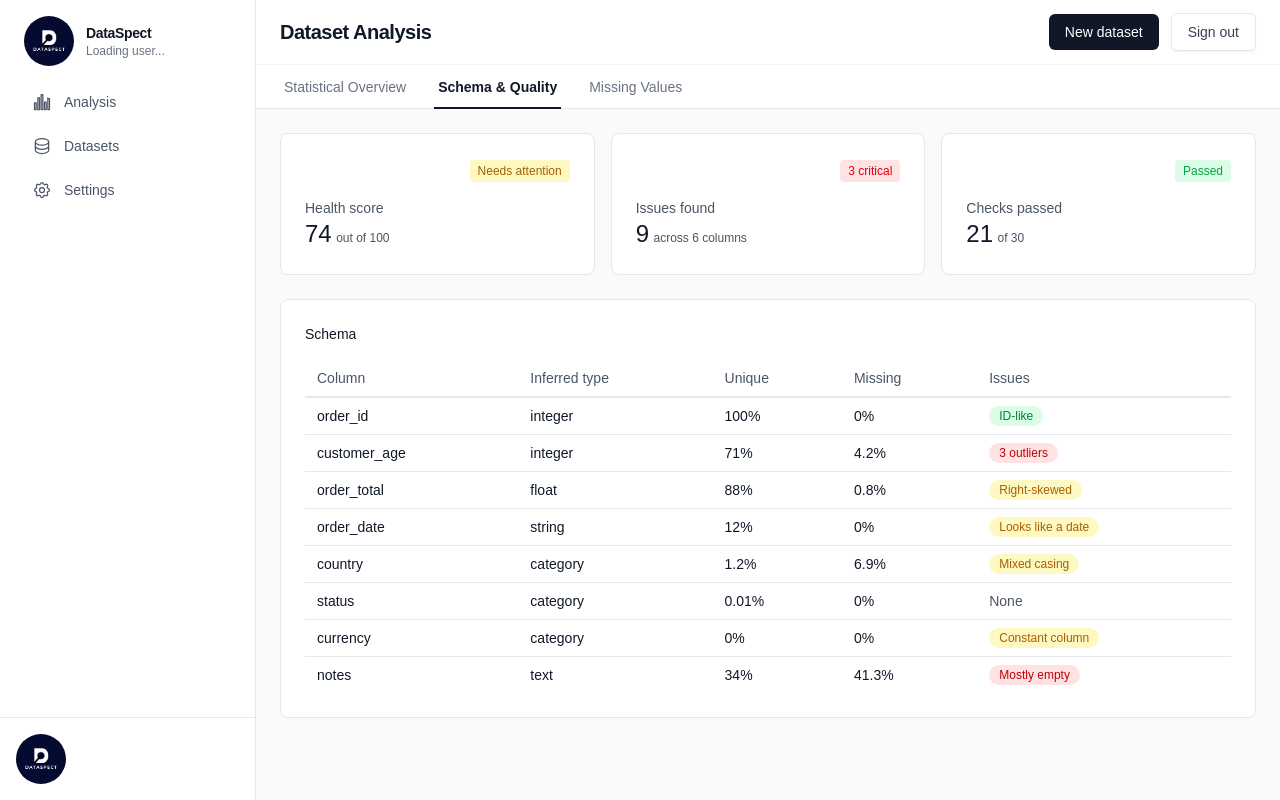
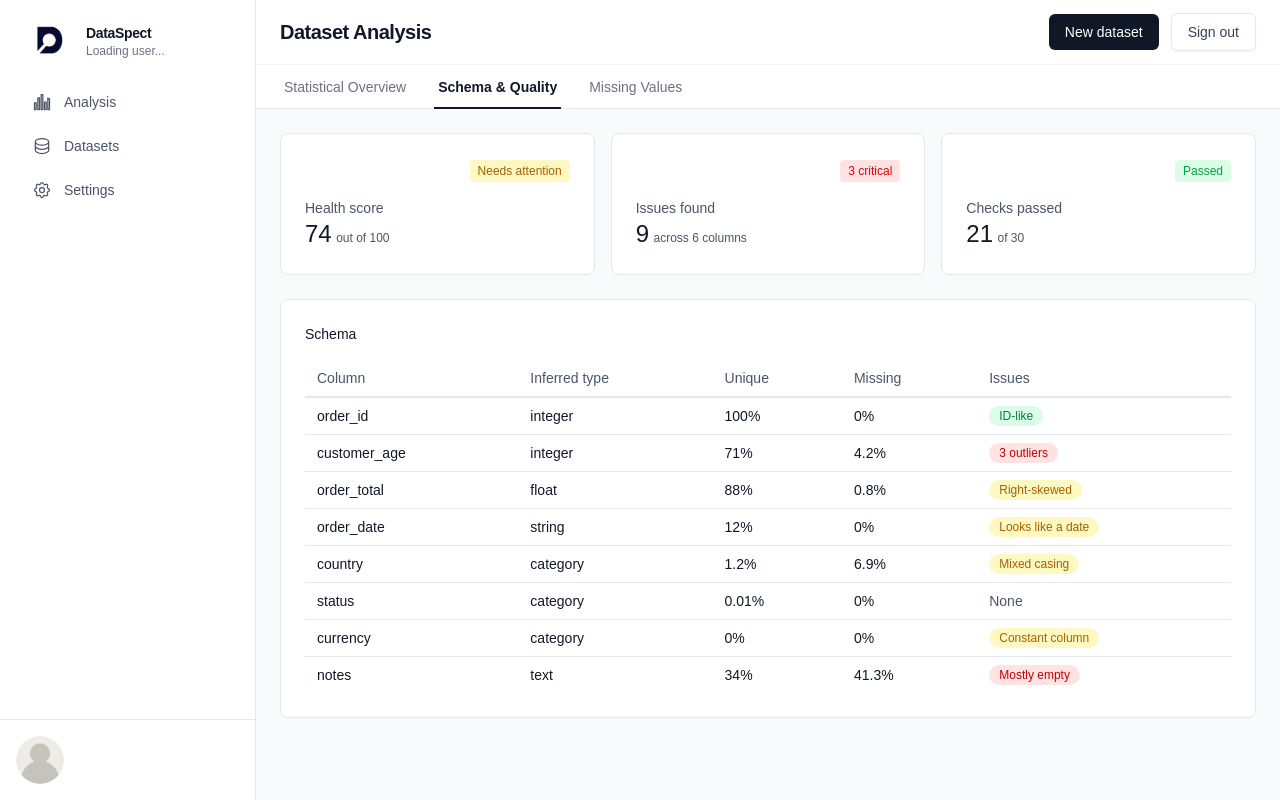
Before and after one commit to carleoj/dataspect, a Next.js app: page /dashboard/analysis/schema in a window 1280 px wide. Built offline with nearby package versions, Linux system fonts and the light colour scheme; no server answers.

Commit message:
Refactor code structure for improved readability and maintainability

```diff
--- a/components/sidebar.tsx
+++ b/components/sidebar.tsx
@@ -93,7 +93,7 @@ export default function Sidebar() {
         <div className="p-4">
           <div className="flex items-center rounded-full gap-3 px-2">
             <Image
-              src="/logo-dark.png"
+              src="/logo-light-notext.png"
               alt="DataSpect Logo"
               width={50}
               height={50}
@@ -142,10 +142,10 @@ export default function Sidebar() {
             className="flex items-center gap-3 bg-white p-4 hover:bg-gray-50 transition-colors"
           >
             <Image
-              src="/logo-dark.png"
+              src="/user-pfp.png"
               alt="DataSpect Logo"
-              width={50}
-              height={50}
+              width={48}
+              height={48}
               className="rounded-full object-cover"
             />
             <p className="text-xs text-gray-900 leading-snug">
```
Also changed, not shown: public/logo-light-notext.png (added), public/user-pfp.png (added).
